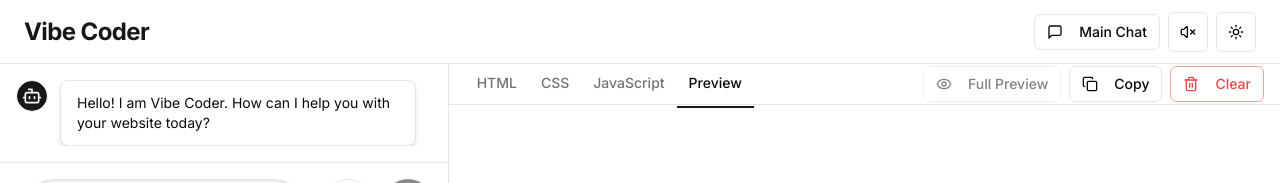
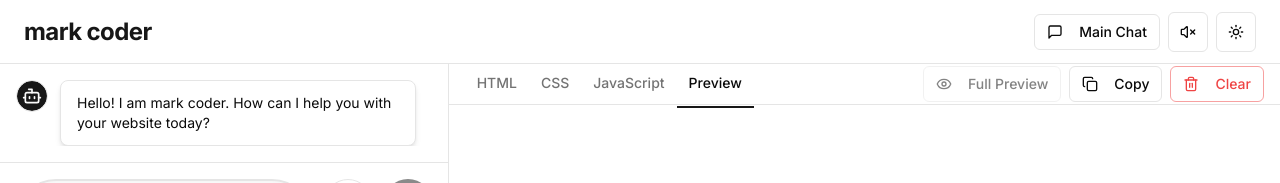
Before and after one commit to nttare0/mark2.0, a Next.js app: page /code-editor in a window 1280 px wide. Shown: the top 183 px of the page. Built offline with nearby package versions, Linux system fonts and the light colour scheme; what @genkit-ai/googleai, genkit would draw is missing.

Commit message:
its name mark coder not vibe coder change it (_for element p_)

```diff
--- a/src/app/code-editor/page.tsx
+++ b/src/app/code-editor/page.tsx
@@ -22,7 +22,7 @@ export default function CodeEditorPage() {
       <header className="flex h-16 shrink-0 items-center justify-between border-b px-4 md:px-6">
         <div className="flex items-center gap-4">
           <Link href="/" className="flex items-center gap-2">
-            <h1 className="text-xl md:text-2xl font-bold tracking-tight text-primary">Vibe Coder</h1>
+            <h1 className="text-xl md:text-2xl font-bold tracking-tight text-primary">mark coder</h1>
           </Link>
         </div>
         <div className="flex items-center gap-2">
--- a/src/app/page.tsx
+++ b/src/app/page.tsx
@@ -22,7 +22,7 @@ export default function HomePage() {
             <Button variant="outline" size="icon" className="h-8 w-8 md:h-9 md:w-auto md:px-3" asChild>
               <Link href="/code-editor">
                 <CodeXml className="h-4 w-4 md:mr-2" />
-                <span className="hidden md:inline">Vibe Coder</span>
+                <span className="hidden md:inline">mark coder</span>
               </Link>
             </Button>
             <VoiceModeToggle />
--- a/src/components/app/chat-interface.tsx
+++ b/src/components/app/chat-interface.tsx
@@ -39,7 +39,7 @@ export default function ChatInterface() {
   const pathname = usePathname();
   const isCodingMode = pathname.includes('/code-editor');
   const initialMessage = isCodingMode
-    ? 'Hello! I am Vibe Coder. How can I help you with your website today?'
+    ? 'Hello! I am mark coder. How can I help you with your website today?'
     : 'Hello! I am mark2.0. How can I assist you today?';
 
   const [messages, setMessages] = useState<Message[]>([
```
